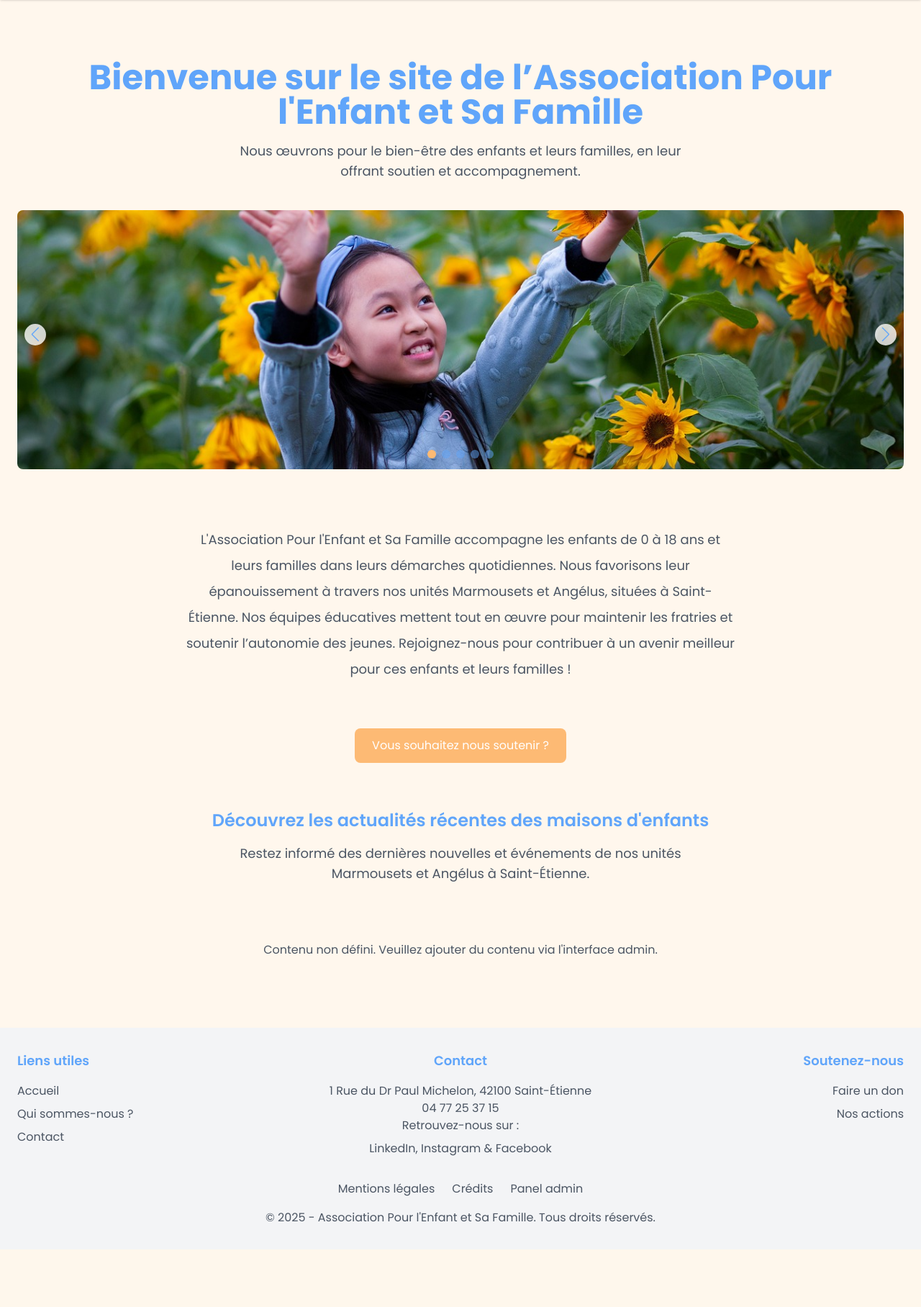
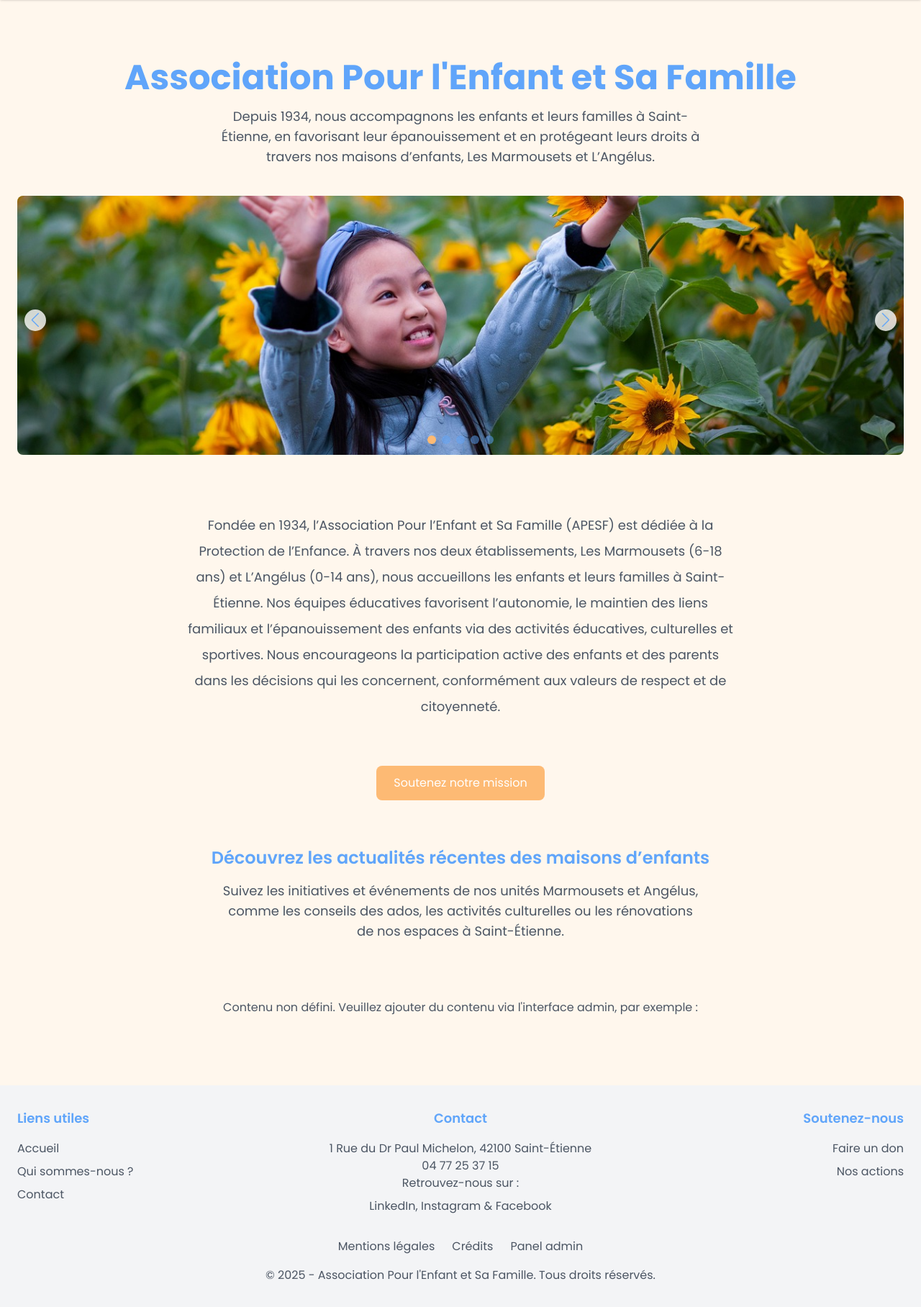
Before and after one commit to Potaaaaaaaaaaaato/apesf_site, a Django app: page / in a window 1280 px wide. Shown: the part 80-1896 px from the top of the page at 72% size. Before the commit the page ends 1778 px from the top, so only its background shows below. Run offline with Django 4.2, Linux system fonts and the light colour scheme; data that the repository does not hold is empty; some libraries are stand-ins or nearby versions.

Commit message:
Update accueil and nos_actions templates for improved clarity and consistency in content

```diff
--- a/apesf/templates/accueil.html
+++ b/apesf/templates/accueil.html
@@ -2,15 +2,15 @@
 {% load static %}
 {% block title %}Accueil{% endblock %}
 {% block content %}
-<!-- Style personnalisé pour réduire la taille des flèches (ne pas supprimer sinon le HTML bug)-->
+<!-- Style personnalisé pour réduire la taille des flèches -->
 <style>
     .swiper-button-prev, .swiper-button-next {
-        width: 30px; /* Réduire la largeur */
-        height: 30px; /* Réduire la hauteur */
-        background-size: 30px; /* Ajuster la taille de l'icône */
+        width: 30px;
+        height: 30px;
+        background-size: 30px;
     }
     .swiper-button-prev:after, .swiper-button-next:after {
-        font-size: 20px; /* Réduire la taille de l'icône (si Swiper utilise des pseudo-éléments / pareil, pas supprimer) */
+        font-size: 20px;
     }
 </style>
 
@@ -18,40 +18,35 @@
 <section class="py-2 text-center">
     <div class="container mx-auto px-6">
         <h1 class="text-4xl md:text-5xl font-bold text-primary-500 mb-4">
-            Bienvenue sur le site de l’Association Pour l'Enfant et Sa Famille
+            Association Pour l'Enfant et Sa Famille
         </h1>
         <p class="text-lg text-neutral-600 mb-8 max-w-2xl mx-auto">
-            Nous œuvrons pour le bien-être des enfants et leurs familles, en leur offrant soutien et accompagnement.
+            Depuis 1934, nous accompagnons les enfants et leurs familles à Saint-Étienne, en favorisant leur épanouissement et en protégeant leurs droits à travers nos maisons d’enfants, Les Marmousets et L’Angélus.
         </p>
     </div>
 </section>
 
 <!-- Carrousel (Swiper) -->
 <div id="carouselAccueil" class="swiper mb-12">
-    <!-- Wrapper des slides -->
     <div class="swiper-wrapper">
         <div class="swiper-slide">
-            <img src="{% static 'images/carousel-image-1.jpg' %}" alt="Image 1">
+            <img src="{% static 'images/carousel-image-1.jpg' %}" alt="Activités avec les enfants">
         </div>
         <div class="swiper-slide">
-            <img src="{% static 'images/carousel-image-2.jpg' %}" alt="Image 2">
+            <img src="{% static 'images/carousel-image-2.jpg' %}" alt="Moments partagés en famille">
         </div>
         <div class="swiper-slide">
-            <img src="{% static 'images/carousel-image-3.jpg' %}" alt="Image 3">
+            <img src="{% static 'images/carousel-image-3.jpg' %}" alt="Les Marmousets">
         </div>
         <div class="swiper-slide">
-            <img src="{% static 'images/carousel-image-4.jpg' %}" alt="Image 4">
+            <img src="{% static 'images/carousel-image-4.jpg' %}" alt="L’Angélus">
         </div>
         <div class="swiper-slide">
-            <img src="{% static 'images/carousel-image-5.jpg' %}" alt="Image 5">
+            <img src="{% static 'images/carousel-image-5.jpg' %}" alt="Soutien éducatif">
         </div>
     </div>
-
-    <!-- Flèches de navigation -->
     <div class="swiper-button-prev"></div>
     <div class="swiper-button-next"></div>
-
-    <!-- Pagination (dots) -->
     <div class="swiper-pagination"></div>
 </div>
 
@@ -59,7 +54,7 @@
 <section class="py-8 text-center">
     <div class="container mx-auto px-6">
         <p class="text-lg text-neutral-600 leading-loose max-w-3xl mx-auto">
-            L'Association Pour l'Enfant et Sa Famille accompagne les enfants de 0 à 18 ans et leurs familles dans leurs démarches quotidiennes. Nous favorisons leur épanouissement à travers nos unités Marmousets et Angélus, situées à Saint-Étienne. Nos équipes éducatives mettent tout en œuvre pour maintenir les fratries et soutenir l’autonomie des jeunes. Rejoignez-nous pour contribuer à un avenir meilleur pour ces enfants et leurs familles !
+            Fondée en 1934, l’Association Pour l’Enfant et Sa Famille (APESF) est dédiée à la Protection de l’Enfance. À travers nos deux établissements, Les Marmousets (6-18 ans) et L’Angélus (0-14 ans), nous accueillons les enfants et leurs familles à Saint-Étienne. Nos équipes éducatives favorisent l’autonomie, le maintien des liens familiaux et l’épanouissement des enfants via des activités éducatives, culturelles et sportives. Nous encourageons la participation active des enfants et des parents dans les décisions qui les concernent, conformément aux valeurs de respect et de citoyenneté.
         </p>
     </div>
 </section>
@@ -68,7 +63,7 @@
 <section class="py-8 text-center">
     <div class="container mx-auto px-6">
         <a href="{% url 'dons' %}" class="inline-block bg-secondary-500 text-white px-6 py-3 rounded-lg hover:bg-secondary-600 hover:scale-105 transition-all">
-            Vous souhaitez nous soutenir ?
+            Soutenez notre mission
         </a>
     </div>
 </section>
@@ -77,10 +72,10 @@
 <section class="py-8 text-center">
     <div class="container mx-auto px-6">
         <h2 class="text-2xl font-semibold text-primary-500 mb-4">
-            Découvrez les actualités récentes des maisons d'enfants
+            Découvrez les actualités récentes des maisons d’enfants
         </h2>
         <p class="text-lg text-neutral-600 max-w-2xl mx-auto">
-            Restez informé des dernières nouvelles et événements de nos unités Marmousets et Angélus à Saint-Étienne.
+            Suivez les initiatives et événements de nos unités Marmousets et Angélus, comme les conseils des ados, les activités culturelles ou les rénovations de nos espaces à Saint-Étienne.
         </p>
     </div>
 </section>
@@ -98,14 +93,14 @@
                     </a>
                 {% endif %}
                 {% for image in section.images.all %}
-                    <img src="{{ image.image.url }}" alt="Image" class="mt-4 w-full rounded-lg">
+                    <img src="{{ image.image.url }}" alt="Image" class="mt-4 w-full rounded-lg max-h-32 max-w-32 mx-auto object-contain">
                 {% endfor %}
             </div>
         {% endfor %}
     </div>
 {% else %}
     <div class="text-center text-neutral-600 mt-12">
-        <p>Contenu non défini. Veuillez ajouter du contenu via l'interface admin.</p>
+        <p>Contenu non défini. Veuillez ajouter du contenu via l'interface admin, par exemple :</p>
     </div>
 {% endif %}
 {% endblock %}
```
Also changed, not shown: apesf/templates/nos_actions.html (+12 -3 lines), 1 other file.
